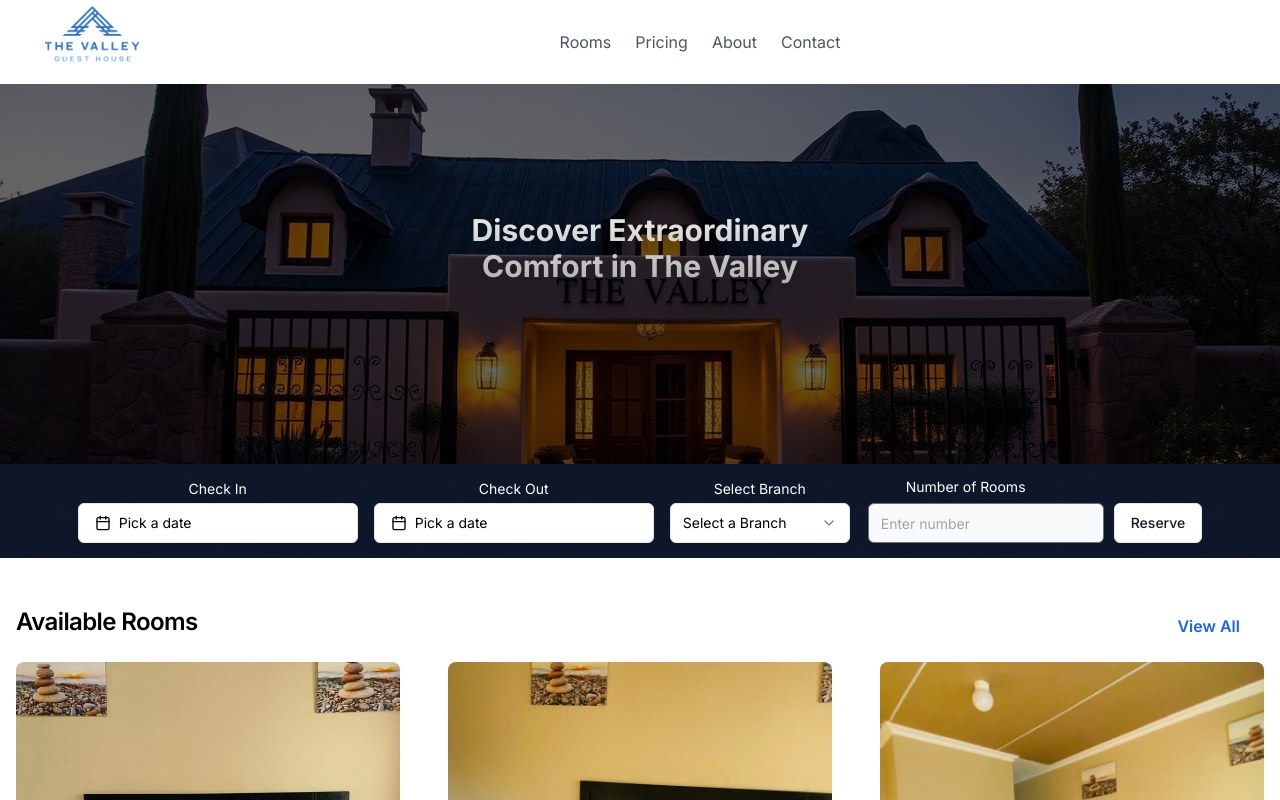
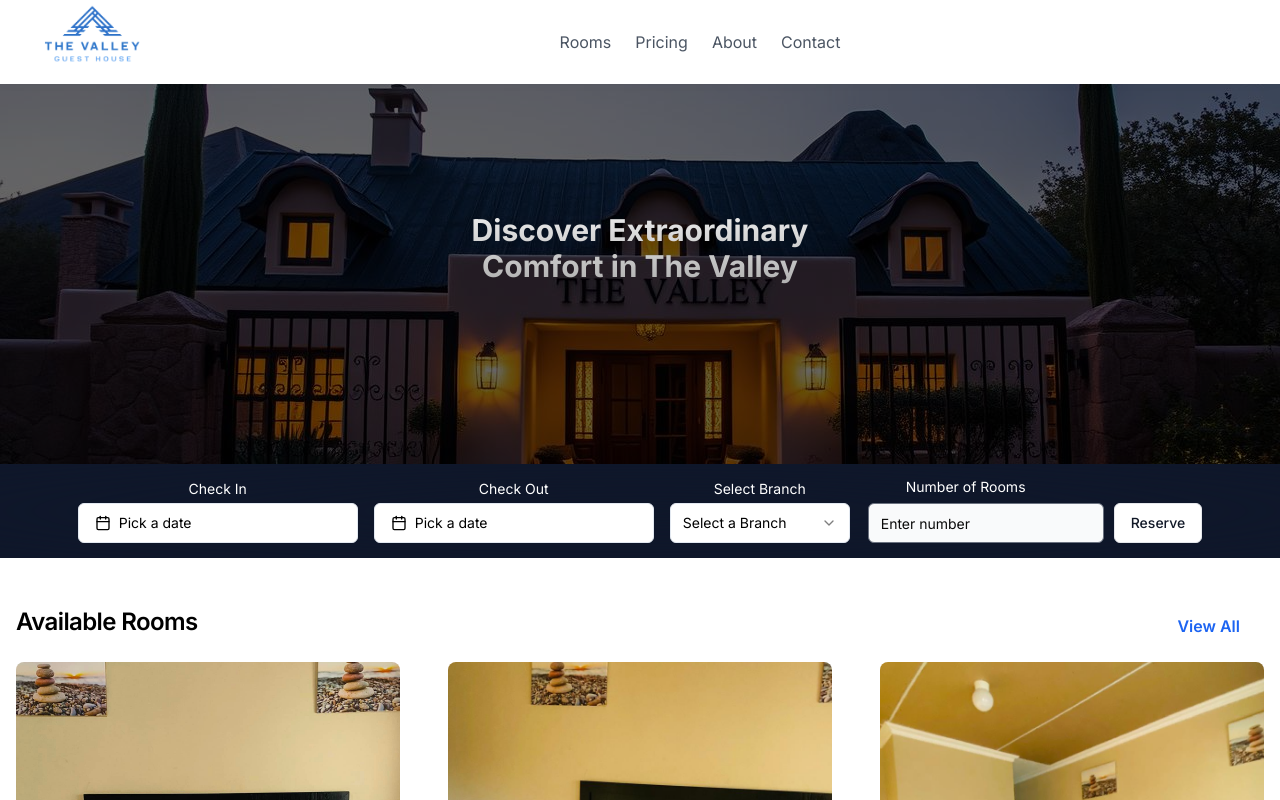
Before and after one commit to Nerd-Culture-09/The-Valley, a Next.js app: page / in a window 1280 px wide. Shown: the top 800 px of the page. Built offline with nearby package versions, Linux system fonts and the light colour scheme.

Commit message:
THE VALLEY

```diff
--- a/components/FrontEnd/Team.tsx
+++ b/components/FrontEnd/Team.tsx
@@ -1,4 +1,5 @@
 import { Facebook, Linkedin, Twitter } from "lucide-react"
+import Image from "next/image"
 import Link from "next/link"
 
 export default function Team () {
@@ -59,10 +60,12 @@ export default function Team () {
                             team.map((item, idx) => (
                                 <li key={idx} className="gap-8 sm:flex">
                                     <div className="w-60 h-60">
-                                        <img
+                                        <Image
                                             src={item.avatar}
                                             className="w-full h-full object-cover object-center shadow-md rounded-xl"
                                             alt=""
+                                            width={400}
+                                            height={400}
                                         />
                                     </div>
                                     <div className="mt-4 sm:mt-0">
--- a/components/ui/input.tsx
+++ b/components/ui/input.tsx
@@ -41,7 +41,7 @@ const Input = React.forwardRef<HTMLInputElement, InputProps>(
           type={type}
           className={cn(
             `flex h-10 w-full border bg-gray-50 dark:bg-zinc-800 text-black dark:text-white shadow-input rounded-md px-3 py-2 text-sm  file:border-0 file:bg-transparent
-          file:text-sm file:font-medium placeholder:text-neutral-400 dark:placeholder-text-neutral-600
+          file:text-sm file:font-medium placeholder:text-neutral-950 dark:placeholder-text-neutral-900
           focus-visible:outline-none focus-visible:ring-[2px]  focus-visible:ring-neutral-400 dark:focus-visible:ring-neutral-600
            disabled:cursor-not-allowed disabled:opacity-50
            dark:shadow-[0px_0px_1px_1px_var(--neutral-700)]
```
